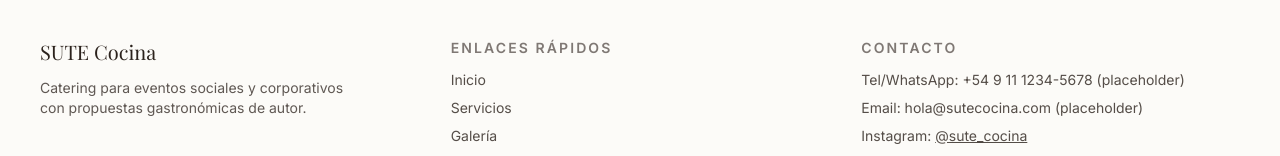
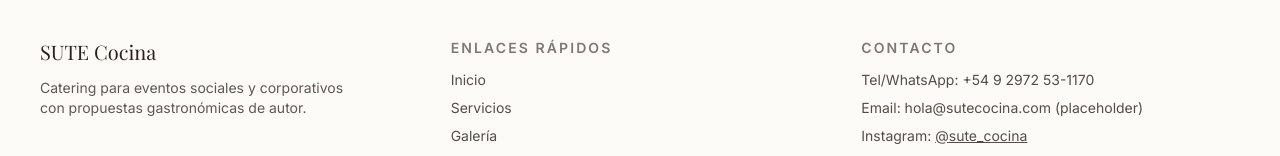
Before and after one commit to p2pdevmedia/Sute-, a Next.js app: page / in a window 1280 px wide. Shown: the part 6393-6549 px from the top of the page. Built offline with nearby package versions, Linux system fonts and the light colour scheme; a web font is replaced by a local one.

Commit message:
Update WhatsApp contact number across site

```diff
--- a/components/FinalCtaSection.tsx
+++ b/components/FinalCtaSection.tsx
@@ -11,7 +11,7 @@ export function FinalCtaSection() {
               Solicitar cotización
             </a>
             <a
-              href="https://wa.me/5491112345678"
+              href="https://wa.me/5492972531170"
               target="_blank"
               rel="noreferrer"
               className="rounded-full border border-cream/40 px-6 py-3 text-sm font-semibold text-cream"
--- a/components/Footer.tsx
+++ b/components/Footer.tsx
@@ -29,7 +29,7 @@ export function Footer() {
         <div>
           <h3 className="text-sm font-semibold uppercase tracking-[0.15em] text-espresso/60">Contacto</h3>
           <ul className="mt-3 space-y-2 text-sm text-espresso/80">
-            <li>Tel/WhatsApp: +54 9 11 1234-5678 (placeholder)</li>
+            <li>Tel/WhatsApp: +54 9 2972 53-1170</li>
             <li>Email: hola@sutecocina.com (placeholder)</li>
             <li>
               Instagram:{' '}
--- a/components/QuoteSection.tsx
+++ b/components/QuoteSection.tsx
@@ -53,7 +53,7 @@ export function QuoteSection() {
             servicio de email.
           </p>
           <a
-            href="https://wa.me/5491112345678"
+            href="https://wa.me/5492972531170"
             target="_blank"
             rel="noreferrer"
             className="mt-6 inline-flex items-center gap-2 rounded-full bg-[#25D366] px-5 py-3 text-sm font-semibold text-white"
```
